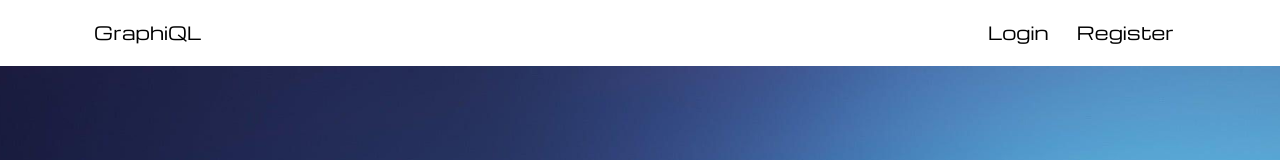
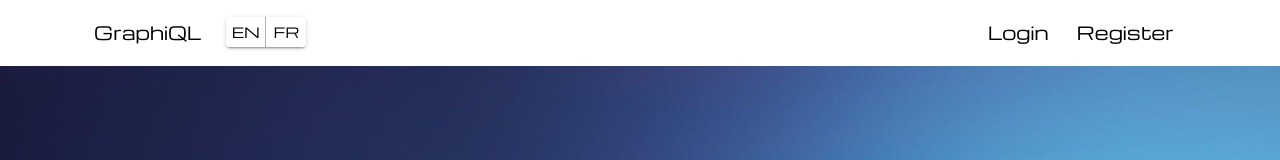
Before and after one commit to ElizavetaRazumenko/graphiql-app, a React (Vite) app: page / in a window 1280 px wide. Shown: the top 160 px of the page. Built offline with nearby package versions, Linux system fonts and the light colour scheme.

Commit message:
feat[task-18]: add switch languages button

```diff
--- a/src/components/Header/Header.component.tsx
+++ b/src/components/Header/Header.component.tsx
@@ -4,10 +4,13 @@ import {
   Link,
   Toolbar,
   useScrollTrigger,
+  ButtonGroup,
+  Box,
 } from '@mui/material';
 import { ReactElement, cloneElement, useState } from 'react';
 import { ToolbarContainer } from './styled/ToolbarContainer';
 import { HeaderLinksContainer } from './styled/HeaderLinksContainer';
+import { ButtonLanguage } from './styled/Button';
 
 const SlideScroll = ({ children }: { children: ReactElement }) => {
   const trigger = useScrollTrigger();
@@ -32,9 +35,20 @@ const Header = () => {
         <AppBar>
           <Container>
             <ToolbarContainer>
-              <Link href="/" color="inherit">
-                GraphiQL
-              </Link>
+              <Box sx={{ display: 'flex', alignItems: 'center' }}>
+                <Link href="/" color="inherit">
+                  GraphiQL
+                </Link>
+                <ButtonGroup
+                  variant="contained"
+                  aria-label="outlined primary button group"
+                  sx={{ marginLeft: '25px' }}
+                >
+                  <ButtonLanguage>EN</ButtonLanguage>
+                  <ButtonLanguage>FR</ButtonLanguage>
+                </ButtonGroup>
+              </Box>
+
               <HeaderLinksContainer>
                 {!isAuthenticated && (
                   <>
--- /dev/null
+++ b/src/components/Header/styled/Button.tsx
@@ -0,0 +1,6 @@
+import { Button } from '@mui/material';
+import { styled } from '@mui/system';
+
+export const ButtonLanguage = styled(Button)(() => ({
+  padding: '3px',
+}));
```
